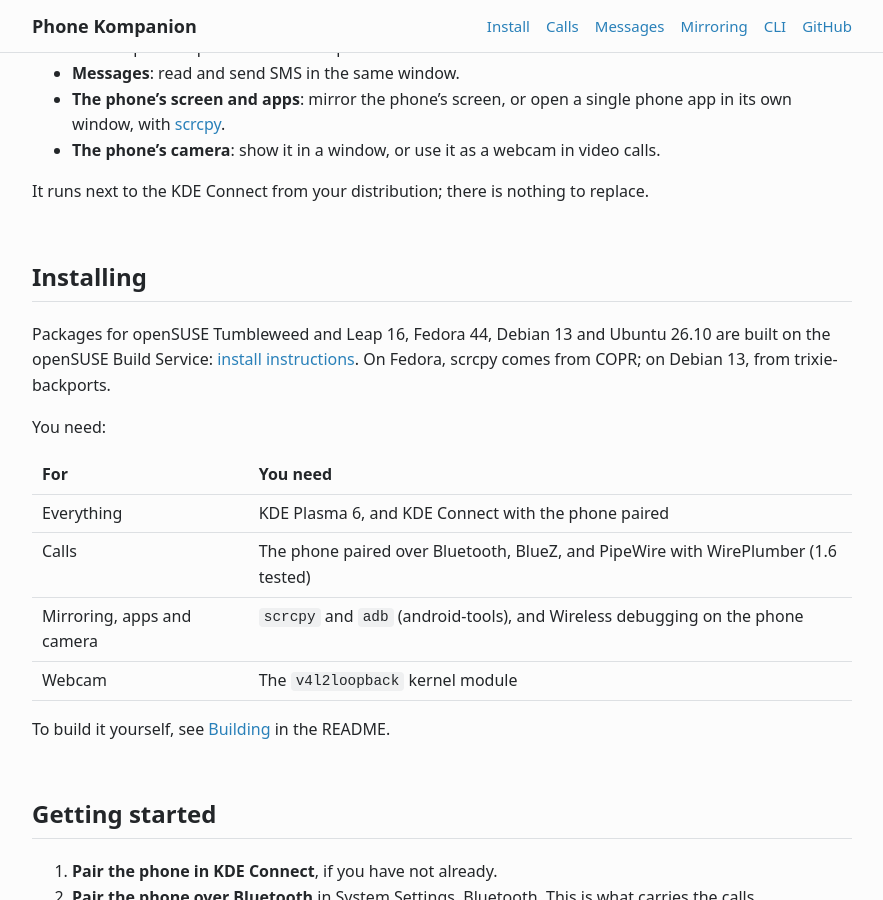
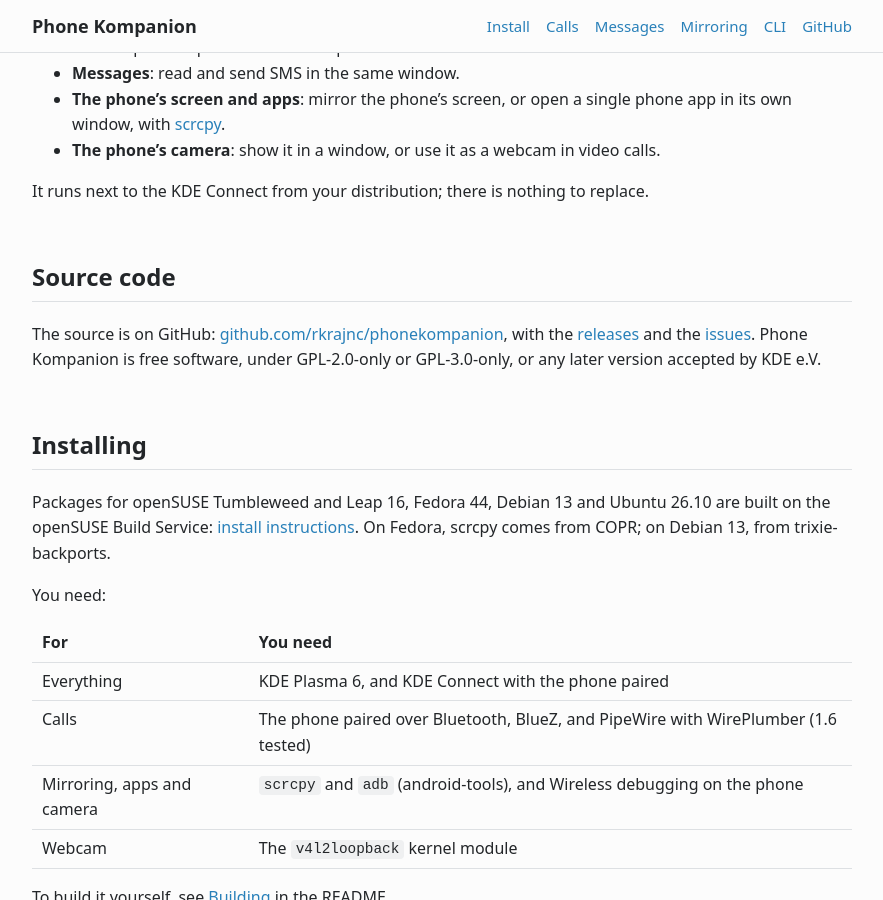
Before and after one commit to rkrajnc/phonekompanion, a Jekyll site: the page built from docs/index.md, in a window 1280 px wide and 900 px high, scrolled down 711 px. Shown: the whole window, without its empty margins (198-1081 px from the left). Built offline with Jekyll 4.4.1, drawn with Linux system fonts in a browser that asks for light colours.

Commit message:
Add a chapter on the source code to the manual
It links to the repository, its releases and issues on GitHub, before
the chapter on installing.

```diff
--- a/docs/index.md
+++ b/docs/index.md
@@ -23,6 +23,13 @@
 - **The phone's camera**: show it in a window, or use it as a webcam in video calls.
 
 It runs next to the KDE Connect from your distribution; there is nothing to replace.
+
+## Source code
+
+The source is on GitHub: [github.com/rkrajnc/phonekompanion](https://github.com/rkrajnc/phonekompanion),
+with the [releases](https://github.com/rkrajnc/phonekompanion/releases) and the
+[issues](https://github.com/rkrajnc/phonekompanion/issues). Phone Kompanion is free software,
+under GPL-2.0-only or GPL-3.0-only, or any later version accepted by KDE e.V.
 
 ## Installing
 
```
